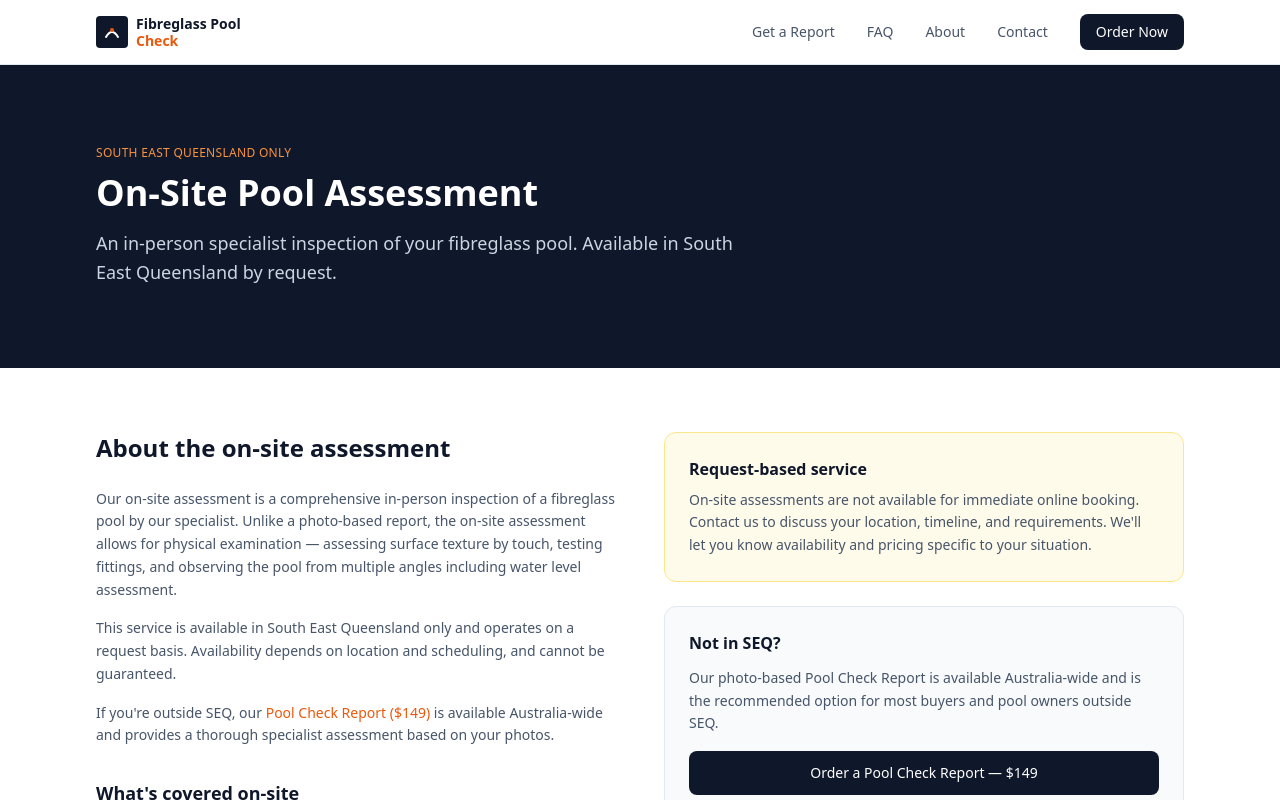
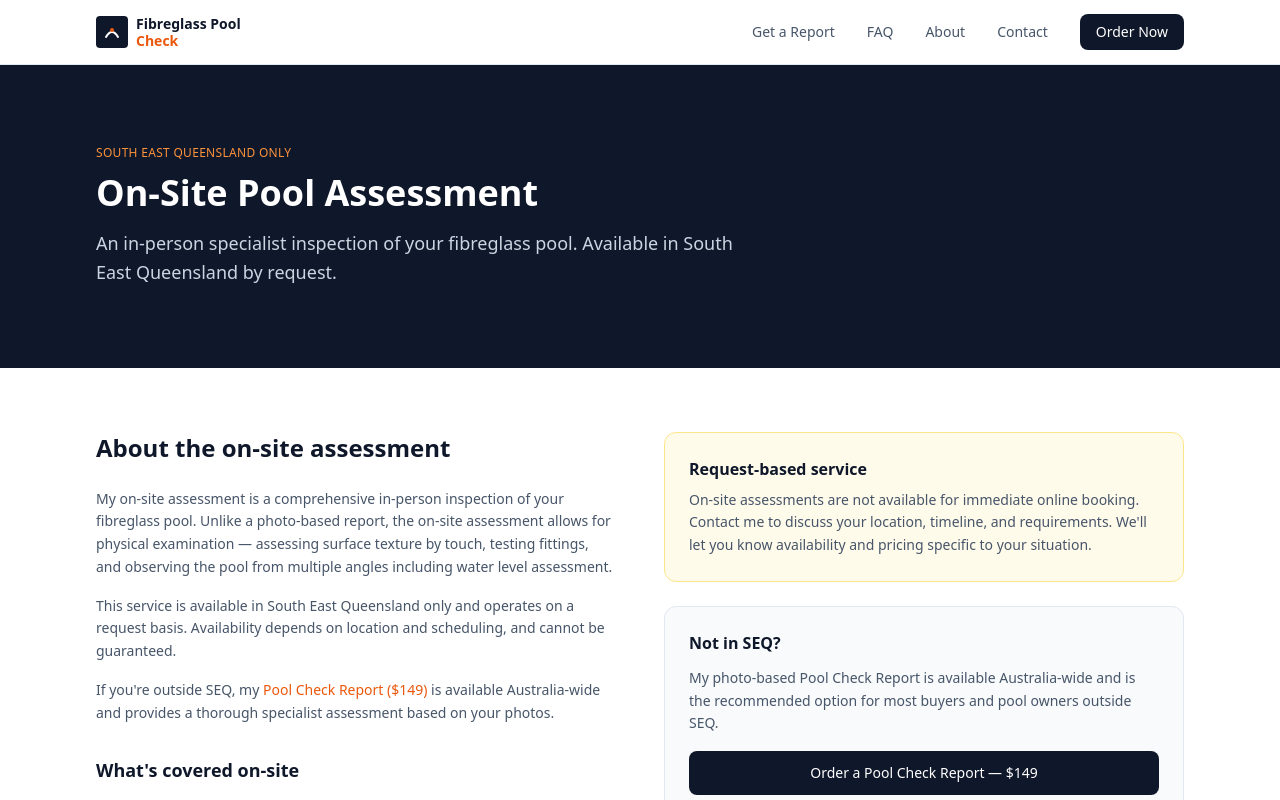
Before and after one commit to fibreglasspoolcheck/fibreglass-pool-check, a Next.js app: page /OnSiteAssessment in a window 1280 px wide. Shown: the top 800 px of the page. Built offline with nearby package versions, Linux system fonts and the light colour scheme.

Commit message:
OnSiteAssessment: fix voice to first person
Updated text to personalize the on-site assessment description and related services.

```diff
--- a/app/OnSiteAssessment/page.jsx
+++ b/app/OnSiteAssessment/page.jsx
@@ -59,13 +59,13 @@ export default function OnSiteAssessment() {
               <h2 className="text-2xl font-bold text-slate-900 mb-6">About the on-site assessment</h2>
               <div className="space-y-4 text-slate-600 leading-relaxed text-sm">
                 <p>
-                  Our on-site assessment is a comprehensive in-person inspection of a fibreglass pool by our specialist. Unlike a photo-based report, the on-site assessment allows for physical examination — assessing surface texture by touch, testing fittings, and observing the pool from multiple angles including water level assessment.
+                  My on-site assessment is a comprehensive in-person inspection of your fibreglass pool. Unlike a photo-based report, the on-site assessment allows for physical examination — assessing surface texture by touch, testing fittings, and observing the pool from multiple angles including water level assessment.
                 </p>
                 <p>
                   This service is available in South East Queensland only and operates on a request basis. Availability depends on location and scheduling, and cannot be guaranteed.
                 </p>
                 <p>
-                  If you're outside SEQ, our <Link href="/PoolCheckReport" className="text-orange-600 hover:underline">Pool Check Report ($149)</Link> is available Australia-wide and provides a thorough specialist assessment based on your photos.
+                  If you're outside SEQ, my <Link href="/PoolCheckReport" className="text-orange-600 hover:underline">Pool Check Report ($149)</Link> is available Australia-wide and provides a thorough specialist assessment based on your photos.
                 </p>
               </div>
 
@@ -94,14 +94,14 @@ export default function OnSiteAssessment() {
               <div className="bg-amber-50 border border-amber-200 rounded-xl p-6">
                 <h3 className="font-bold text-slate-900 mb-2">Request-based service</h3>
                 <p className="text-slate-600 text-sm leading-relaxed">
-                  On-site assessments are not available for immediate online booking. Contact us to discuss your location, timeline, and requirements. We'll let you know availability and pricing specific to your situation.
+                  On-site assessments are not available for immediate online booking. Contact me to discuss your location, timeline, and requirements. We'll let you know availability and pricing specific to your situation.
                 </p>
               </div>
 
               <div className="bg-slate-50 border border-slate-200 rounded-xl p-6">
                 <h3 className="font-bold text-slate-900 mb-3">Not in SEQ?</h3>
                 <p className="text-slate-600 text-sm leading-relaxed mb-4">
-                  Our photo-based Pool Check Report is available Australia-wide and is the recommended option for most buyers and pool owners outside SEQ.
+                  My photo-based Pool Check Report is available Australia-wide and is the recommended option for most buyers and pool owners outside SEQ.
                 </p>
                 <Link
                   href="https://app.fibreglasspoolcheck.com.au/PoolCheckReport"
```
